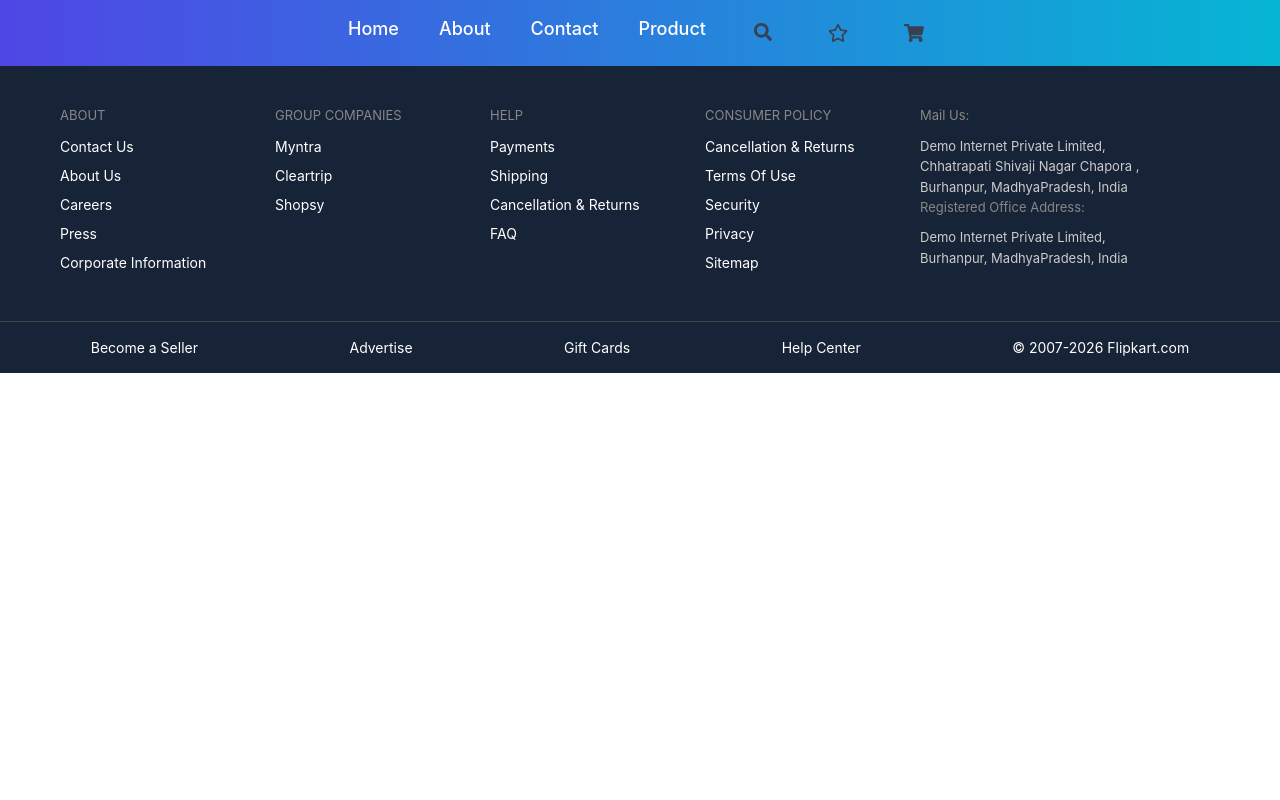
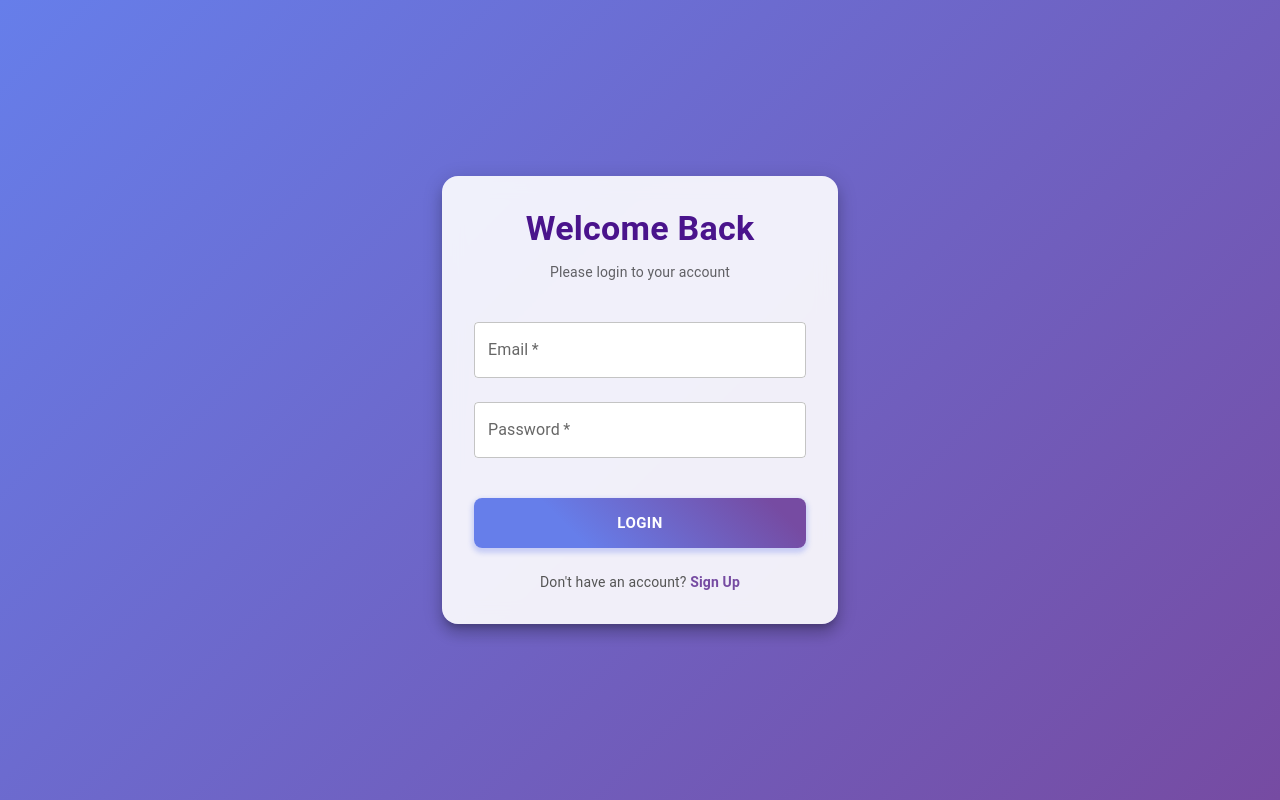
Before and after one commit to premkumarsavale12/Product_cart, a React (Vite) app in the folder front-end/: page /login in a window 1280 px wide. Built offline with nearby package versions, Linux system fonts and the light colour scheme.

Commit message:
Added Navigation Code

```diff
--- a/front-end/src/App.jsx
+++ b/front-end/src/App.jsx
@@ -1,5 +1,5 @@
 import React from 'react';
-import { BrowserRouter, Routes, Route } from 'react-router-dom';
+import { BrowserRouter, Routes, Route, Navigate } from 'react-router-dom';
 import Navbar from './Navbar';
 import Slider from './Slider';
 import Product from './Product';
@@ -11,19 +11,31 @@ import { CartProvider } from './context/CartContext';
 import { WishlistProvider } from './context/WishlistContext';
 import ProductFilter from './ProductFilter';
 import About from './About';
-import About_Middle from './About_Middle';
 import Login from './Login';
 
 const App = () => {
+  const isAuthenticated = !!localStorage.getItem("token");
+
   return (
     <CartProvider>
       <WishlistProvider>
         <BrowserRouter>
+          <Routes>
+            {/* Login Route - Doesn't show Navbar/Footer usually */}
+            <Route path="/login" element={<Login />} />
+
+            {/* Protected Routes - Show Navbar/Footer */}
+            <Route
+              path="/*"
+              element={
+                isAuthenticated ? (
+                  <>
                     <Navbar />
                     <Routes>
                       <Route path="/" element={
                         <>
-             <Login />
+                          <Slider />
+                          <Product />
                         </>
                       } />
                       <Route path="/product/:id" element={<ProductDetails />} />
@@ -31,11 +43,16 @@ const App = () => {
                       <Route path="/wishlist" element={<Wishlist />} />
                       <Route path="/productfilter" element={<ProductFilter />} />
                       <Route path="/productfilter/:id" element={<ProductFilter />} />
-            <Route path='/about' element={<About />}> </Route>
-            {/* <Route path='/login' element={<Login />}> </Route> */}
-
+                      <Route path='/about' element={<About />} />
                     </Routes>
                     <Footer />
+                  </>
+                ) : (
+                  <Navigate to="/login" />
+                )
+              }
+            />
+          </Routes>
         </BrowserRouter>
       </WishlistProvider>
     </CartProvider>
--- a/front-end/src/Login.jsx
+++ b/front-end/src/Login.jsx
@@ -1,8 +1,8 @@
-import React, { useState } from "react";
+import React, { useState, useEffect } from "react";
 import { useNavigate } from "react-router-dom";
 import axios from 'axios'
 import Swal from "sweetalert2";
-import { Box, TextField, Button, Typography, Paper } from "@mui/material";
+import { Box, TextField, Button, Typography, Paper, Container } from "@mui/material";
 
 const Login = () => {
     const navigate = useNavigate();
@@ -11,6 +11,12 @@ const Login = () => {
         email: "",
         password: ""
     });
+
+    useEffect(() => {
+        if (localStorage.getItem("token")) {
+            navigate("/");
+        }
+    }, [navigate]);
 
     const handleChange = (e) => {
         setForm({
@@ -32,7 +38,8 @@ const Login = () => {
                     showConfirmButton: false
                 });
                 localStorage.setItem("token", response.data.token);
-                navigate("/");
+
+                window.location.href = "/";
             }
         } catch (err) {
             Swal.fire({
@@ -44,42 +51,46 @@ const Login = () => {
     };
 
     return (
-
         <Box
             sx={{
                 minHeight: "100vh",
                 display: "flex",
                 justifyContent: "center",
                 alignItems: "center",
+                background: "linear-gradient(135deg, #667eea 0%, #764ba2 100%)",
+                padding: 2
             }}
         >
-
+            <Container maxWidth="xs">
                 <Paper
-                elevation={6}
+                    elevation={10}
                     sx={{
                         padding: 4,
-                    width: "100%",
-                    maxWidth: 400,
-                    borderRadius: 3,
-                    backgroundColor: "rgba(255, 255, 255, 0.95)",
-                    marginLeft: "300px"
+                        borderRadius: 4,
+                        backgroundColor: "rgba(255, 255, 255, 0.9)",
+                        backdropFilter: "blur(10px)",
+                        textAlign: "center"
                     }}
                 >
+                    <Typography variant="h4" component="h1" gutterBottom sx={{ fontWeight: 'bold', color: '#4a148c' }}>
+                        Welcome Back
+                    </Typography>
+                    <Typography variant="body2" color="textSecondary" sx={{ mb: 3 }}>
+                        Please login to your account
+                    </Typography>
 
-
-
-                <p style={{ marginTop: "10px" }}> Please Login in into your Account</p>
                     <form onSubmit={handleSubmit}>
-
                         <TextField
                             label="Email"
                             name="email"
                             type="email"
                             fullWidth
                             margin="normal"
+                            variant="outlined"
                             value={form.email}
                             onChange={handleChange}
                             required
+                            sx={{ backgroundColor: "white", borderRadius: 1 }}
                         />
 
                         <TextField
@@ -88,28 +99,40 @@ const Login = () => {
                             type="password"
                             fullWidth
                             margin="normal"
+                            variant="outlined"
                             value={form.password}
                             onChange={handleChange}
                             required
+                            sx={{ backgroundColor: "white", borderRadius: 1 }}
                         />
 
                         <Button
                             type="submit"
                             variant="contained"
                             fullWidth
+                            size="large"
                             sx={{
-                            mt: 3,
+                                mt: 4,
                                 py: 1.5,
-                            fontWeight: "bold"
+                                fontWeight: "bold",
+                                borderRadius: 2,
+                                background: "linear-gradient(45deg, #667eea 30%, #764ba2 90%)",
+                                boxShadow: '0 3px 5px 2px rgba(102, 126, 234, .3)',
+                                transition: 'transform 0.2s',
+                                '&:hover': {
+                                    transform: 'scale(1.02)',
+                                }
                             }}
                         >
                             Login
                         </Button>
-
                     </form>
 
+                    <Typography variant="body2" sx={{ mt: 3, color: '#555' }}>
+                        Don't have an account? <span style={{ color: '#764ba2', cursor: 'pointer', fontWeight: 'bold' }}>Sign Up</span>
+                    </Typography>
                 </Paper>
-
+            </Container>
         </Box>
     );
 };
--- a/front-end/src/Navbar.jsx
+++ b/front-end/src/Navbar.jsx
@@ -1,19 +1,38 @@
 import React, { useState } from 'react'
 import './Navbar.css'
-import { FaSearch, FaTimes, FaRegStar, FaShoppingCart } from 'react-icons/fa'
-import { Link } from 'react-router-dom';
+import { FaSearch, FaTimes, FaRegStar, FaShoppingCart, FaSignOutAlt } from 'react-icons/fa'
+import { Link, useNavigate } from 'react-router-dom';
 import { useWishlist } from './context/WishlistContext';
 import { useCart } from './context/CartContext';
+import Swal from 'sweetalert2';
 
 const Navbar = () => {
     const [isSearchOpen, setIsSearchOpen] = useState(false);
     const [searchQuery, setSearchQuery] = useState("");
+    const navigate = useNavigate();
 
     const { totalCount } = useCart();
     const { totalWishlistCount } = useWishlist();
 
     const handleSearch = (e) => {
         e.preventDefault();
+    }
+
+    const handleLogout = () => {
+        Swal.fire({
+            title: 'Are you sure?',
+            text: "You will be logged out!",
+            icon: 'warning',
+            showCancelButton: true,
+            confirmButtonColor: '#3085d6',
+            cancelButtonColor: '#d33',
+            confirmButtonText: 'Yes, logout!'
+        }).then((result) => {
+            if (result.isConfirmed) {
+                localStorage.removeItem("token");
+                window.location.href = "/login"; // Force reload to clear state in App
+            }
+        })
     }
 
     return (
@@ -73,6 +92,15 @@ const Navbar = () => {
                         </span>
                     )}
                 </Link>
+
+                <button
+                    onClick={handleLogout}
+                    className="p-2 hover:bg-gray-100 rounded-full transition-colors text-gray-700"
+                    title="Logout"
+                    style={{ border: 'none', background: 'none', cursor: 'pointer' }}
+                >
+                    <FaSignOutAlt className="text-xl" />
+                </button>
             </ul>
         </nav>
     )
```
Lines whose indentation alone changed are shown as unchanged.
